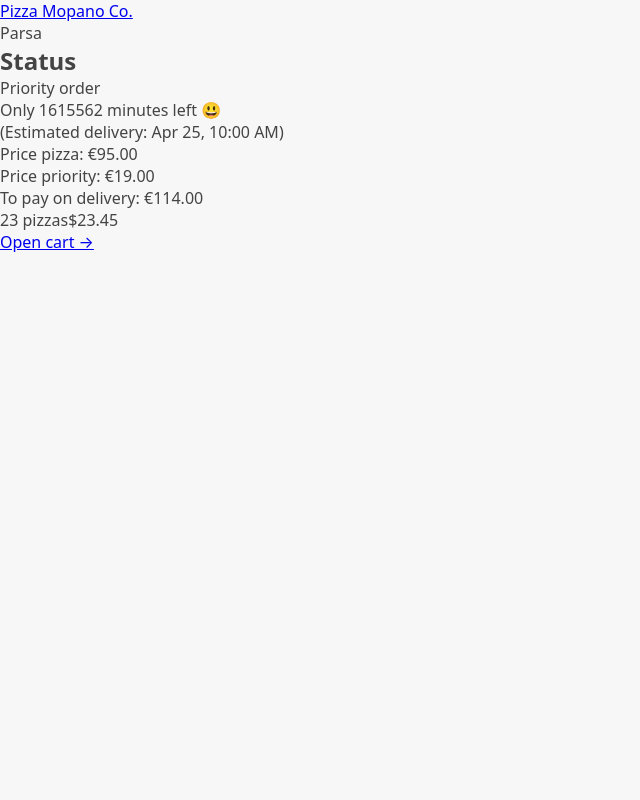
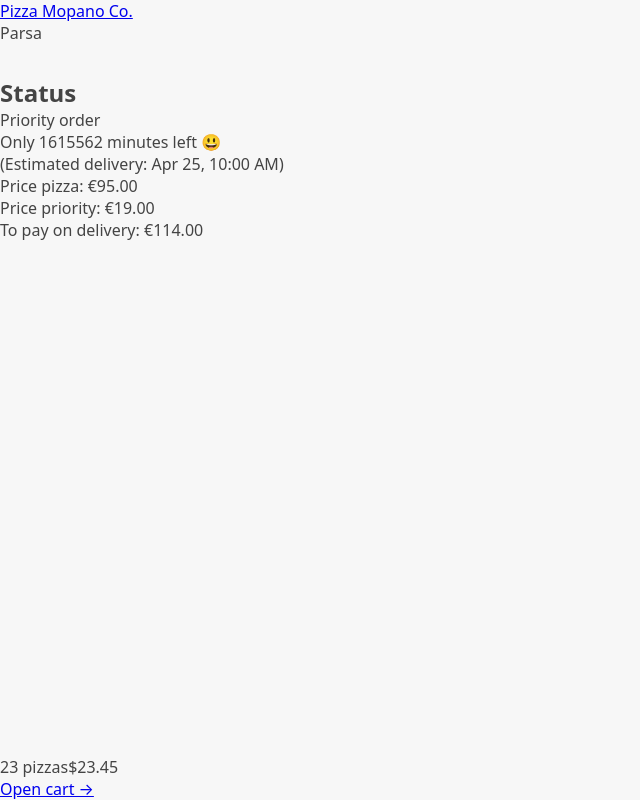
Before and after one commit to funnypar/Learn-React, a React (Vite) app in the folder pizza-mopano/: page /order/1 in a window 1280 px wide. Shown: the whole page, without its empty margins (0-640 px from the left). Built offline with nearby package versions, Linux system fonts and the light colour scheme.

Commit message:
addedLoader

```diff
--- a/pizza-mopano/src/UI/AppLayout.jsx
+++ b/pizza-mopano/src/UI/AppLayout.jsx
@@ -1,17 +1,26 @@
-import { Outlet } from "react-router-dom";
+import { Outlet, useNavigation } from "react-router-dom";
 import CartOverview from "../features/cart/CartOverview";
 import Header from "./Header";
+import Loader from "./Loader";
 
 const AppLayout = () => {
+    const navigtion = useNavigation();
+    const isLoading = navigtion.state === "loading";
     return (
-        <div>
-            <Header />
+        <div className="layout">
+            {!isLoading ? (
+                <>
+                    <Header />
 
-            <main>
-                <Outlet />
-            </main>
+                    <main>
+                        <Outlet />
+                    </main>
 
-            <CartOverview />
+                    <CartOverview />
+                </>
+            ) : (
+                <Loader />
+            )}
         </div>
     );
 };
--- /dev/null
+++ b/pizza-mopano/src/UI/Loader.jsx
@@ -0,0 +1,5 @@
+const Loader = () => {
+    return <div className="loader"></div>;
+};
+
+export default Loader;
```
